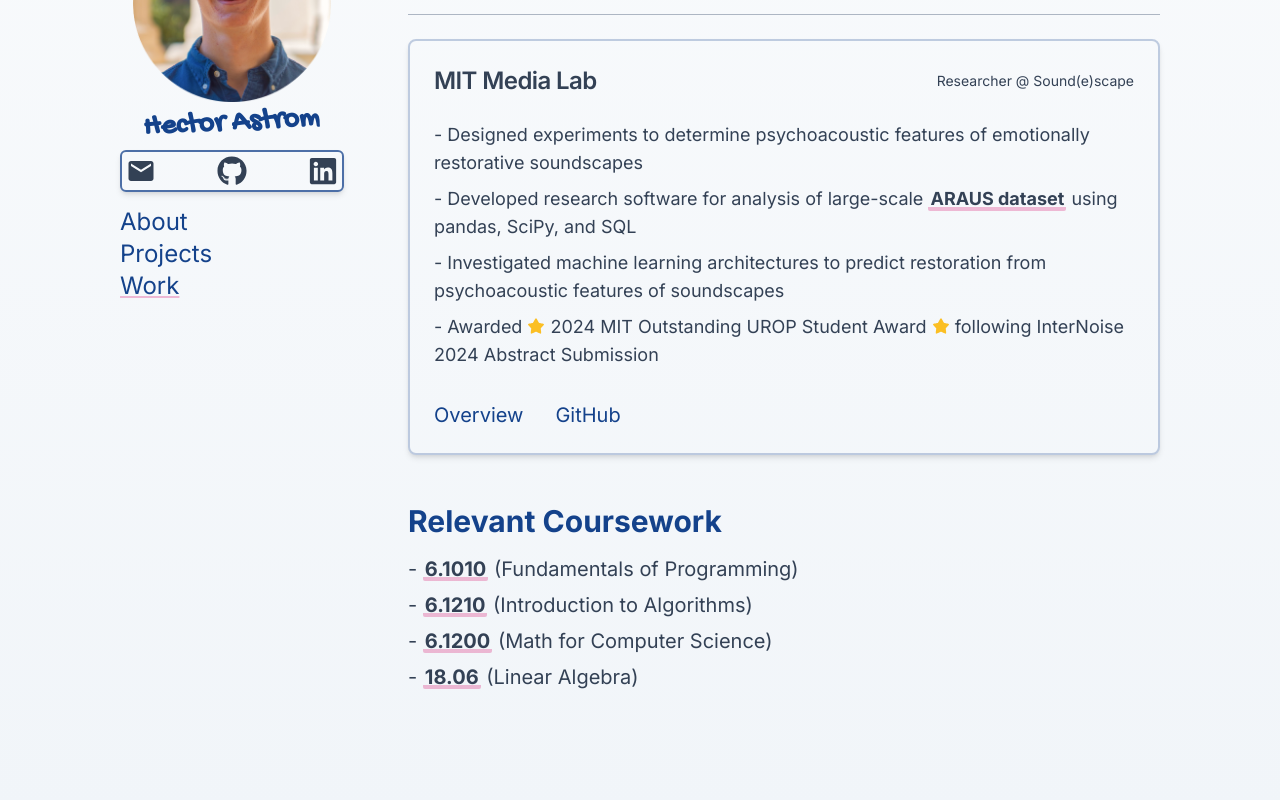
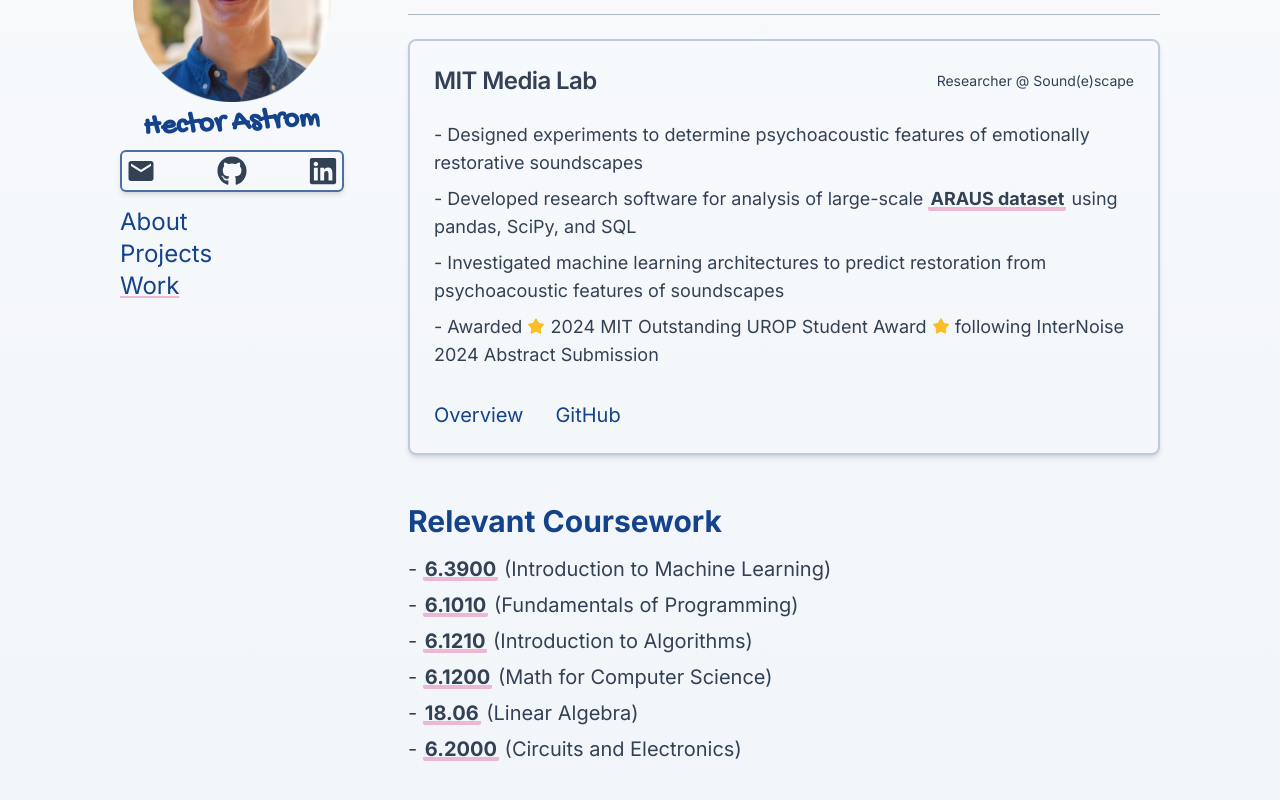
Before and after one commit to hectorastrom/personal-website, a Next.js app: page /work in a window 1280 px wide. Shown: the part 218-1018 px from the top of the page. Built offline with nearby package versions, Linux system fonts and the light colour scheme.

Commit message:
+ fall coursework

```diff
--- a/src/app/work/page.tsx
+++ b/src/app/work/page.tsx
@@ -17,11 +17,12 @@
 
 export default function Page() {
   const courses: { [key: string]: string } = {
+    "6.3900": "Introduction to Machine Learning",
     "6.1010": "Fundamentals of Programming",
     "6.1210": "Introduction to Algorithms",
     "6.1200": "Math for Computer Science",
     "18.06": "Linear Algebra",
-    // "6.3900": "Introduction to Machine Learning",
+    "6.2000": "Circuits and Electronics",
   };
 
 
```
